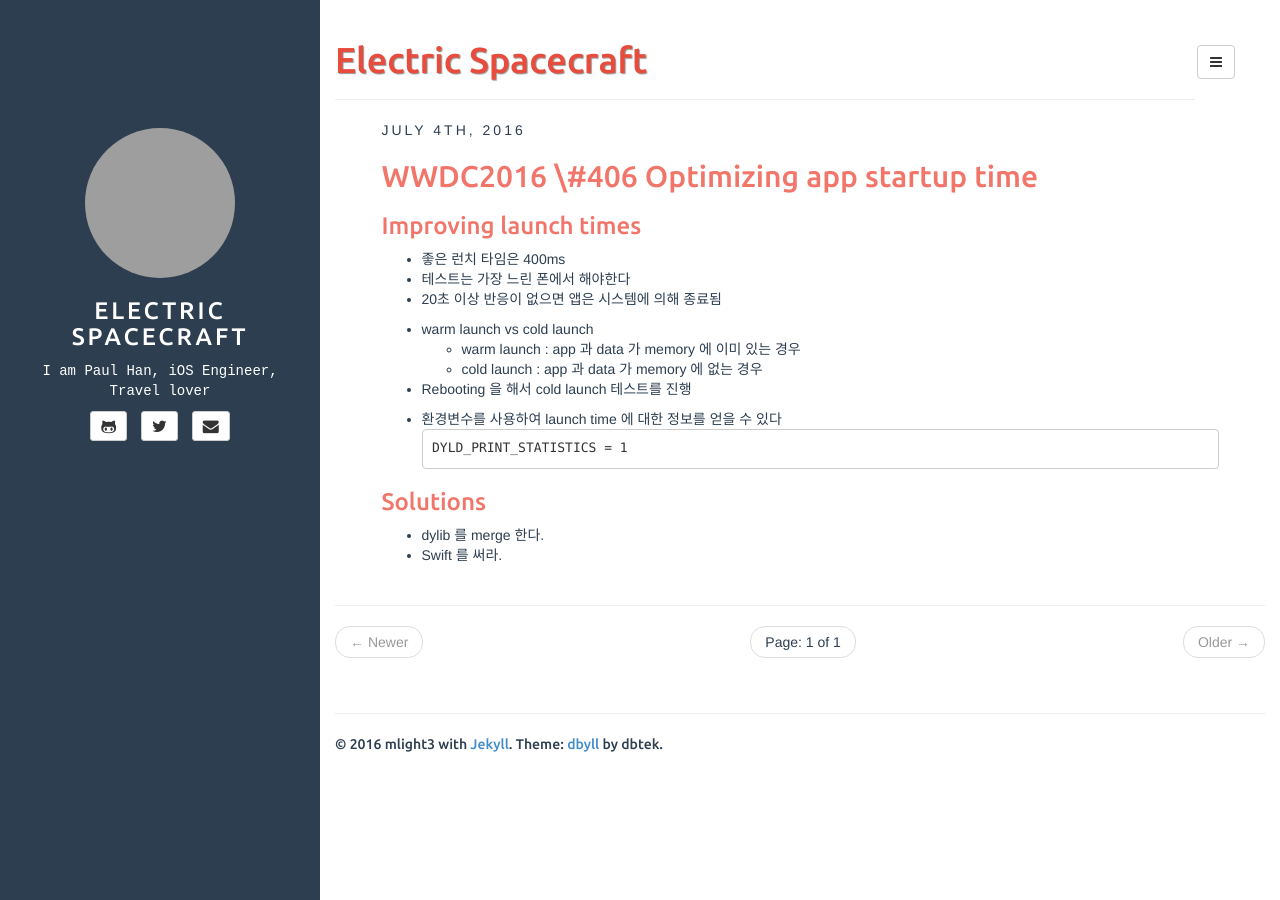
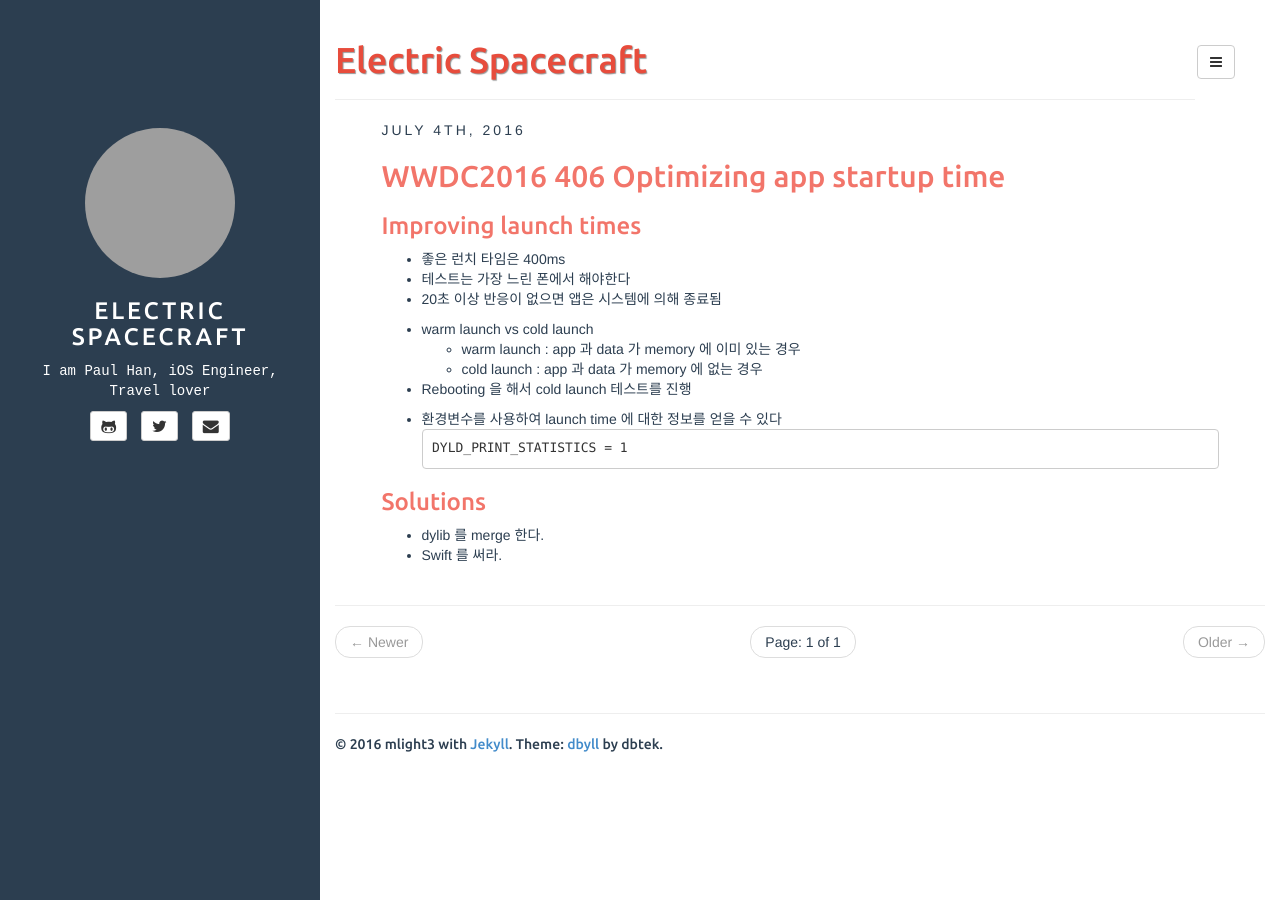
Before and after one commit to mlight3/mlight3.github.io, a Jekyll site: the page built from index.html, in a window 1280 px wide. Built offline with Jekyll 4.4.1, drawn with Linux system fonts in a browser that asks for light colours; the list of posts is cut into pages by our own code; grey boxes are pictures that could not be loaded.

```diff
--- a/_posts/2016-07-04-wwdc2016-406-optimizing-app-startup-time.markdown
+++ b/_posts/2016-07-04-wwdc2016-406-optimizing-app-startup-time.markdown
@@ -1,6 +1,6 @@
 ---
 published: true
-title: WWDC2016 \#406 Optimizing app startup time
+title: WWDC2016 406 Optimizing app startup time
 layout: post
 ---
 ### Improving launch times
```
